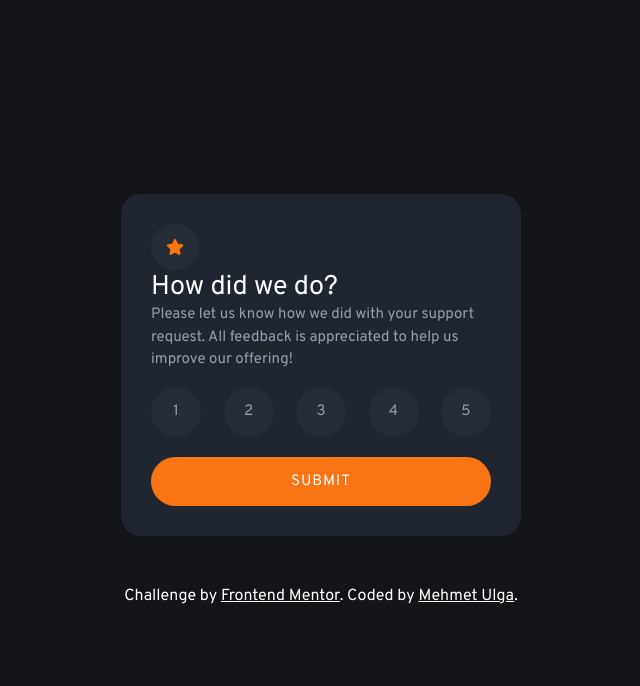
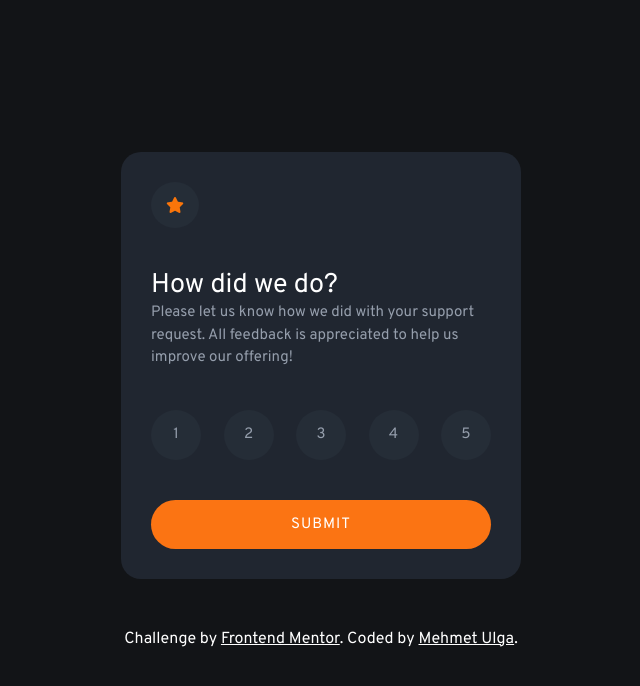
Before and after one commit to mulga/rating-interaction, a plain HTML site: page index.html in a window 1280 px wide. Shown: the whole page, without its empty margins (319-959 px from the left). Drawn offline with Linux system fonts and the light colour scheme.

Commit message:
Update style.css

```diff
--- a/style.css
+++ b/style.css
@@ -41,6 +41,7 @@ body {
   color: hsl(0, 0%, 100%);
   font-size: 27px;
   font-weight: 400;
+  margin-top: 1.5em;
 }
 
 .text {
@@ -54,6 +55,7 @@ body {
 .rating_numbers {
   display: flex;
   justify-content: space-between;
+  margin: 2.5em 0;
 }
 
 .rating_numbers span {
@@ -91,7 +93,7 @@ body {
 
 .btn {
   display: inline-block;
-  margin-top: 20px;
+  /* margin-top: 20px; */
   width: 100%;
   background-color: hsl(25, 97%, 53%);
   border: none;
```
